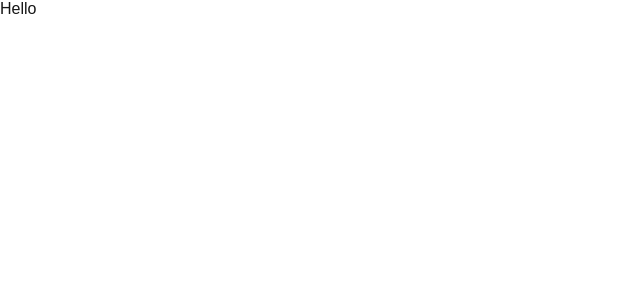
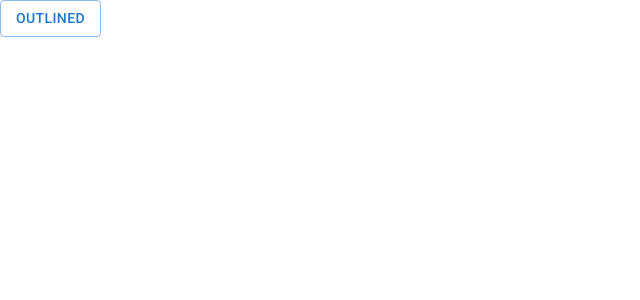
Before and after one commit to motionnblur/gamer-school, a Next.js app in the folder client/: page / in a window 1280 px wide. Shown: the top 300 px of the page, without its empty margins (0-640 px from the left). Built offline with nearby package versions, Linux system fonts and the light colour scheme.

Commit message:
Use roboto font

```diff
--- a/client/src/app/globals.css
+++ b/client/src/app/globals.css
@@ -19,7 +19,7 @@ body {
 body {
   color: var(--foreground);
   background: var(--background);
-  font-family: Arial, Helvetica, sans-serif;
+  font-family: var(--font-roboto);
   -webkit-font-smoothing: antialiased;
   -moz-osx-font-smoothing: grayscale;
 }
--- a/client/src/app/layout.tsx
+++ b/client/src/app/layout.tsx
@@ -1,14 +1,14 @@
 import type { Metadata } from "next";
-import { Geist, Geist_Mono } from "next/font/google";
+import { Roboto, Roboto_Mono } from "next/font/google";
 import "./globals.css";
 
-const geistSans = Geist({
-  variable: "--font-geist-sans",
+const roboto = Roboto({
+  variable: "--font-roboto",
   subsets: ["latin"],
 });
 
-const geistMono = Geist_Mono({
-  variable: "--font-geist-mono",
+const robotoMono = Roboto_Mono({
+  variable: "--font-roboto-mono",
   subsets: ["latin"],
 });
 
@@ -24,7 +24,7 @@ export default function RootLayout({
 }>) {
   return (
     <html lang="en">
-      <body className={`${geistSans.variable} ${geistMono.variable}`}>
+      <body className={`${roboto.variable} ${robotoMono.variable}`}>
         {children}
       </body>
     </html>
--- a/client/src/app/page.tsx
+++ b/client/src/app/page.tsx
@@ -1,5 +1,12 @@
+"use client";
+
+import { Button } from "@mui/material";
 import styles from "./page.module.css";
 
 export default function Home() {
-  return <div>Hello</div>;
+  return (
+    <div>
+      <Button variant="outlined">Outlined</Button>
+    </div>
+  );
 }
```
